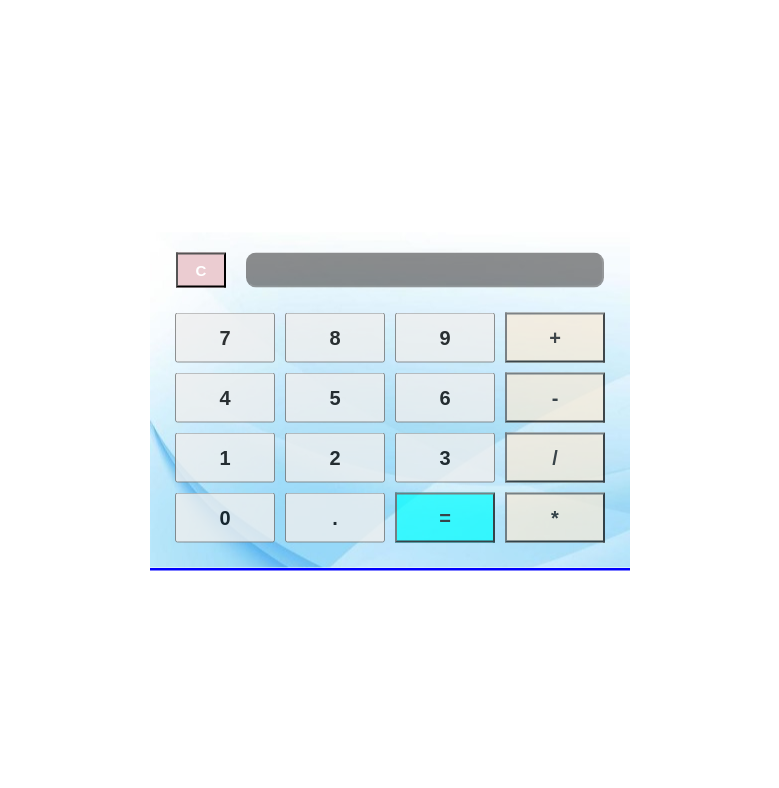
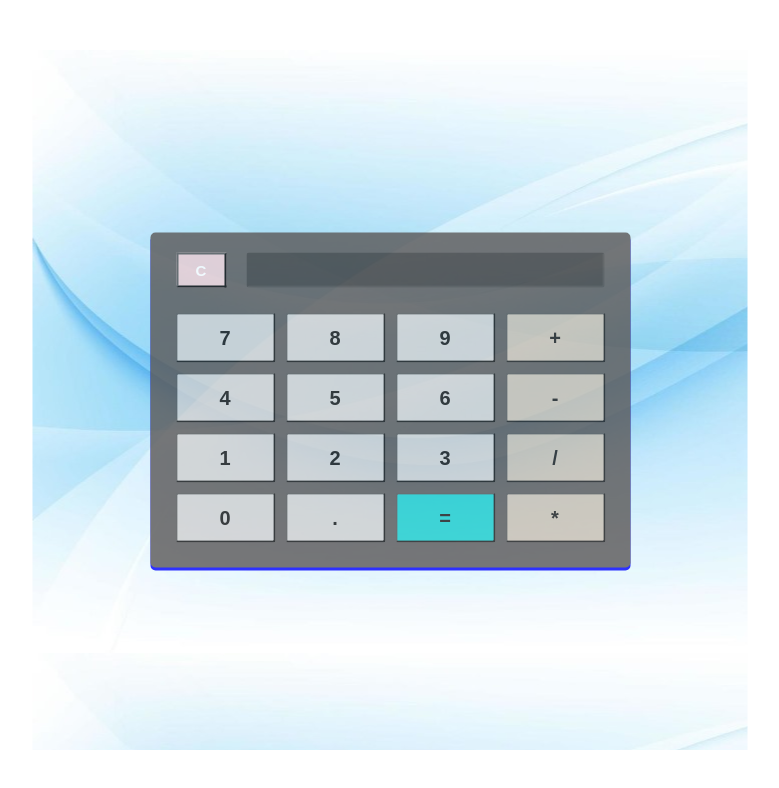
Before and after one commit to Anju-hesh/Assignment-06, a plain HTML site: page index.html in a window 1280 px wide. Shown: the whole page, without its empty margins (250-1029 px from the left). Drawn offline with Linux system fonts and the light colour scheme.

Commit message:
Changed Some CSS

```diff
--- a/css/calculator.css
+++ b/css/calculator.css
@@ -16,13 +16,21 @@ body{
     transform: translate(-50%, -50%);
     display: flex;
     justify-content: center;
-    width: 480px;
+    width: 715px;
+    height: 700px;
     background: url(/assets/images/background-image.jpg);
 }
 
 
 .sub-div{
+    position: absolute;
+    top: 50%;
+    left: 50%;
+    border-radius: 5px;
+    transform: translate(-50%, -50%);
+    background-color: rgb(90, 87, 87);
     padding: 20px;
+    opacity: 0.8;
     box-shadow: 0 3px 0 blue;
 }
 
@@ -32,6 +40,8 @@ body{
     font-weight: bold;
     font-size: 20px;
     opacity: 0.8;
+    border-radius: 2.5px;
+    box-shadow:  0 0.5rem 0.375rem -0.375rem rgb(0 0 0 40%);
 }
 
 .btnCal:hover{
@@ -64,8 +74,9 @@ body{
     width: 350px;
     color: white;
     font-weight: 600;
-    border-radius: 10px;
+    border-radius: 2.5px;
     opacity: 0.5;
+    box-shadow:  0 0.5rem 0.375rem -0.375rem rgb(0 0 0 40%);
 }
 
 #btn-plus ,#btn-minus ,#btn-multiply ,#btn-divide {
--- a/index.html
+++ b/index.html
@@ -18,67 +18,67 @@
         <div class="grid-items" id="grid-items">
 
             <div class="grid-calculation" id="grid-calculation">
-                <button class="btnCal" id="btn7" onclick=fn7()> 7 </button>
+                <button class="btnCal" id="btn7" > 7 </button>
             </div>
 
             <div class="grid-calculation" id="grid-calculation">
-                <button class="btnCal" id="btn8" onclick=fn8()> 8 </button>
+                <button class="btnCal" id="btn8" > 8 </button>
             </div>
 
             <div class="grid-calculation" id="grid-calculation">
-                <button class="btnCal" id="btn9" onclick=fn9()> 9 </button>
+                <button class="btnCal" id="btn9" > 9 </button>
             </div>
 
             <div class="grid-calculation" id="grid-calculation">
-                <button class="btnCal" id="btn-plus" onclick=fnPlus()> + </button>
+                <button class="btnCal" id="btn-plus" > + </button>
             </div>
 
             <div class="grid-calculation" id="grid-calculation">
-                <button class="btnCal" id="btn4" onclick=fn4()> 4 </button>
+                <button class="btnCal" id="btn4" > 4 </button>
             </div>
 
             <div class="grid-calculation" id="grid-calculation">
-                <button class="btnCal" id="btn5" onclick=fn5()> 5 </button>
+                <button class="btnCal" id="btn5" > 5 </button>
             </div>
 
             <div class="grid-calculation" id="grid-calculation">
-                <button class="btnCal" id="btn6" onclick=fn6()> 6 </button>
+                <button class="btnCal" id="btn6" > 6 </button>
             </div>
 
             <div class="grid-calculation" id="grid-calculation">
-                <button class="btnCal" id="btn-minus" onclick=fnMinus()> - </button>
+                <button class="btnCal" id="btn-minus" > - </button>
             </div>
 
             <div class="grid-calculation" id="grid-calculation">
-                <button class="btnCal" id="btn1" onclick=fn1()> 1 </button>
+                <button class="btnCal" id="btn1" > 1 </button>
             </div>
 
             <div class="grid-calculation" id="grid-calculation">
-                <button class="btnCal" id="btn2" onclick=fn2()> 2 </button>
+                <button class="btnCal" id="btn2" > 2 </button>
             </div>
 
             <div class="grid-calculation" id="grid-calculation">
-                <button class="btnCal" id="btn3" onclick=fn3()> 3 </button>
+                <button class="btnCal" id="btn3" > 3 </button>
             </div>
 
             <div class="grid-calculation" id="grid-calculation">
-                <button class="btnCal" id="btn-divide" onclick=fnDivide()> / </button>
+                <button class="btnCal" id="btn-divide" > / </button>
             </div>
 
             <div class="grid-calculation" id="grid-calculation">
-                <button class="btnCal" id="btn0" onclick=fn0()> 0 </button>
+                <button class="btnCal" id="btn0" > 0 </button>
             </div>
 
             <div class="grid-calculation" id="grid-calculation">
-                <button class="btnCal" id="btn-dot" onclick=fnDot()> . </button>
+                <button class="btnCal" id="btn-dot" > . </button>
             </div>
 
             <div class="grid-calculation" id="grid-calculation">
-                <button class="btnCal" id="btn-equal" onclick=fnEaqual()> = </button>
+                <button class="btnCal" id="btn-equal" > = </button>
             </div>
 
             <div class="grid-calculation" id="grid-calculation">
-                <button class="btnCal" id="btn-multiply" onclick=fnMultiply()> * </button>
+                <button class="btnCal" id="btn-multiply" > * </button>
             </div>
         </div>
     </div>
```
